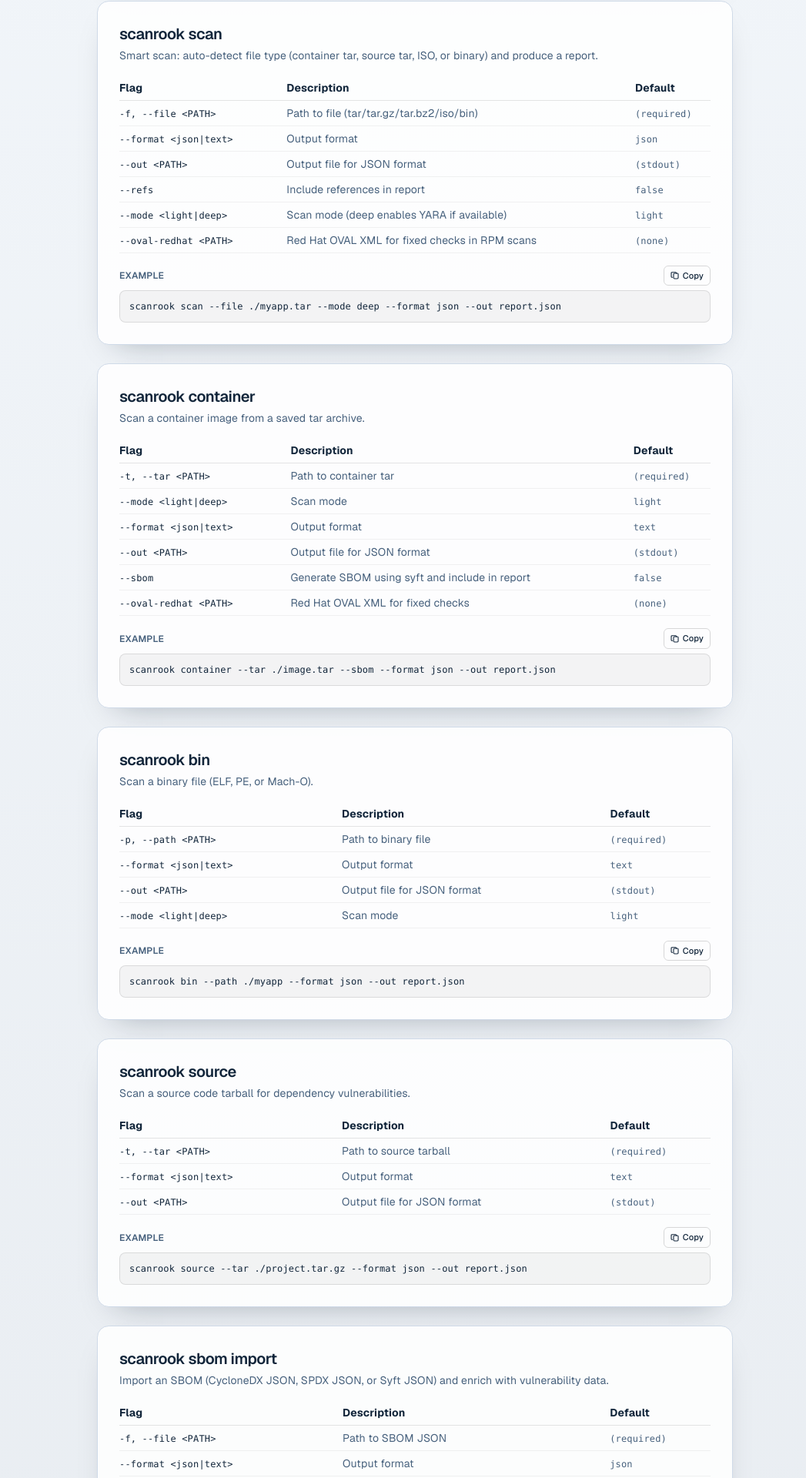
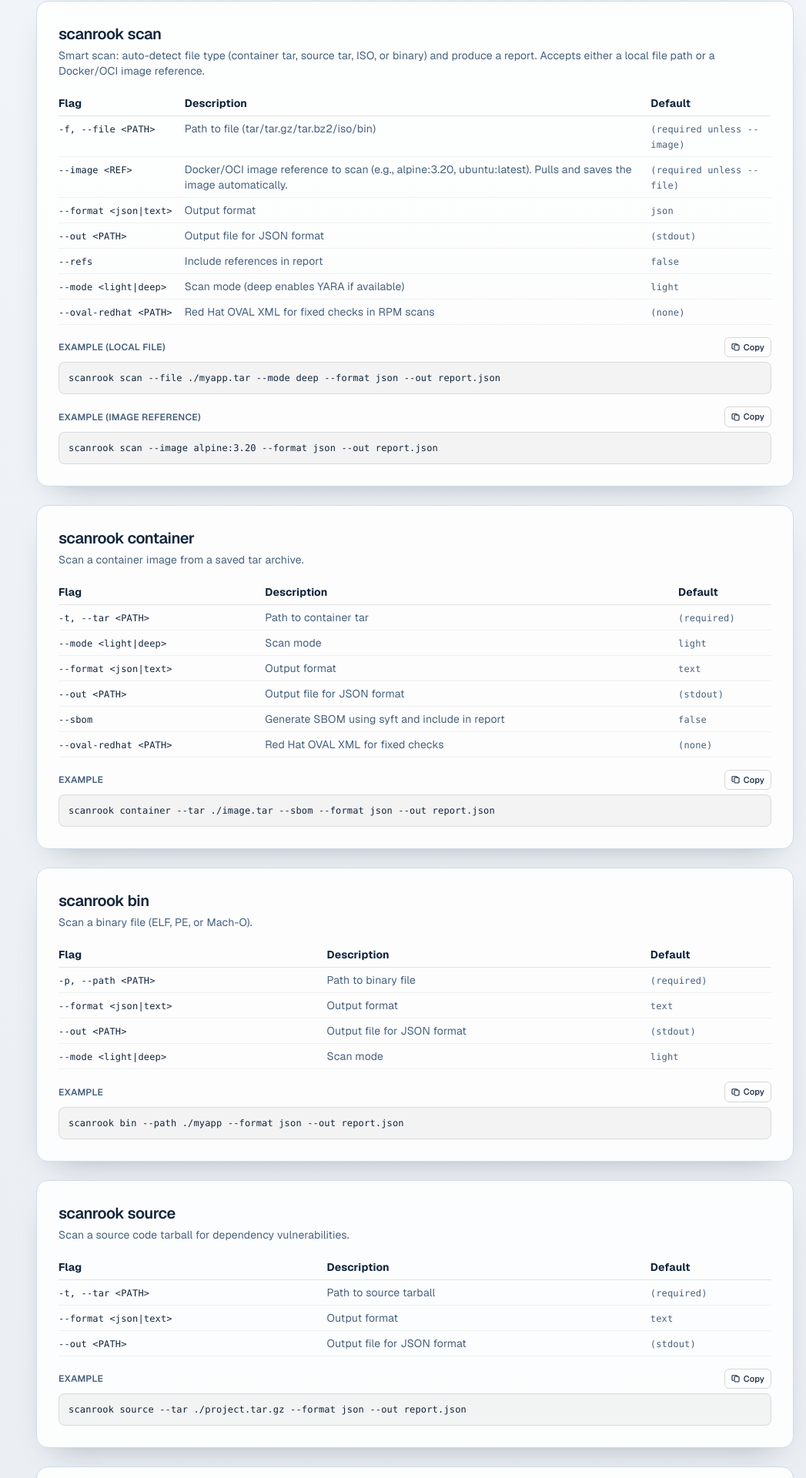
Before and after one commit to devinshawntripp/deltaguard, a Next.js app: page /docs/cli-reference in a window 1280 px wide. Shown: the part 782-2702 px from the top of the page at 77% size, without its empty margins (233-1280 px from the left). Built offline with nearby package versions, Linux system fonts and the light colour scheme; no server answers.

Commit message:
Update CLI reference with --image flag and license subcommand
Add --image flag documentation for direct Docker/OCI image scanning,
update --file to show it is required unless --image is provided, and
add the license subcommand section.

```diff
--- a/src/app/docs/cli-reference/page.tsx
+++ b/src/app/docs/cli-reference/page.tsx
@@ -59,10 +59,11 @@ export default function CliReferencePage() {
 
       {/* scan */}
       <section className="surface-card p-7 grid gap-4">
-        <SectionHeader title="scanrook scan" blurb="Smart scan: auto-detect file type (container tar, source tar, ISO, or binary) and produce a report." />
+        <SectionHeader title="scanrook scan" blurb="Smart scan: auto-detect file type (container tar, source tar, ISO, or binary) and produce a report. Accepts either a local file path or a Docker/OCI image reference." />
         <FlagTable
           flags={[
-            { flag: "-f, --file <PATH>", description: "Path to file (tar/tar.gz/tar.bz2/iso/bin)", default: "(required)" },
+            { flag: "-f, --file <PATH>", description: "Path to file (tar/tar.gz/tar.bz2/iso/bin)", default: "(required unless --image)" },
+            { flag: "--image <REF>", description: "Docker/OCI image reference to scan (e.g., alpine:3.20, ubuntu:latest). Pulls and saves the image automatically.", default: "(required unless --file)" },
             { flag: "--format <json|text>", description: "Output format", default: "json" },
             { flag: "--out <PATH>", description: "Output file for JSON format", default: "(stdout)" },
             { flag: "--refs", description: "Include references in report", default: "false" },
@@ -71,8 +72,12 @@ export default function CliReferencePage() {
           ]}
         />
         <CodeCopyBlock
-          label="Example"
+          label="Example (local file)"
           code="scanrook scan --file ./myapp.tar --mode deep --format json --out report.json"
+        />
+        <CodeCopyBlock
+          label="Example (image reference)"
+          code="scanrook scan --image alpine:3.20 --format json --out report.json"
         />
       </section>
 
@@ -125,6 +130,20 @@ export default function CliReferencePage() {
         <CodeCopyBlock
           label="Example"
           code="scanrook source --tar ./project.tar.gz --format json --out report.json"
+        />
+      </section>
+
+      {/* license */}
+      <section className="surface-card p-7 grid gap-4">
+        <SectionHeader title="scanrook license" blurb="Detect the software license of a file or project directory." />
+        <FlagTable
+          flags={[
+            { flag: "-p, --path <PATH>", description: "Path to file or directory to scan for license", default: "(required)" },
+          ]}
+        />
+        <CodeCopyBlock
+          label="Example"
+          code="scanrook license --path ./project/"
         />
       </section>
 
```
